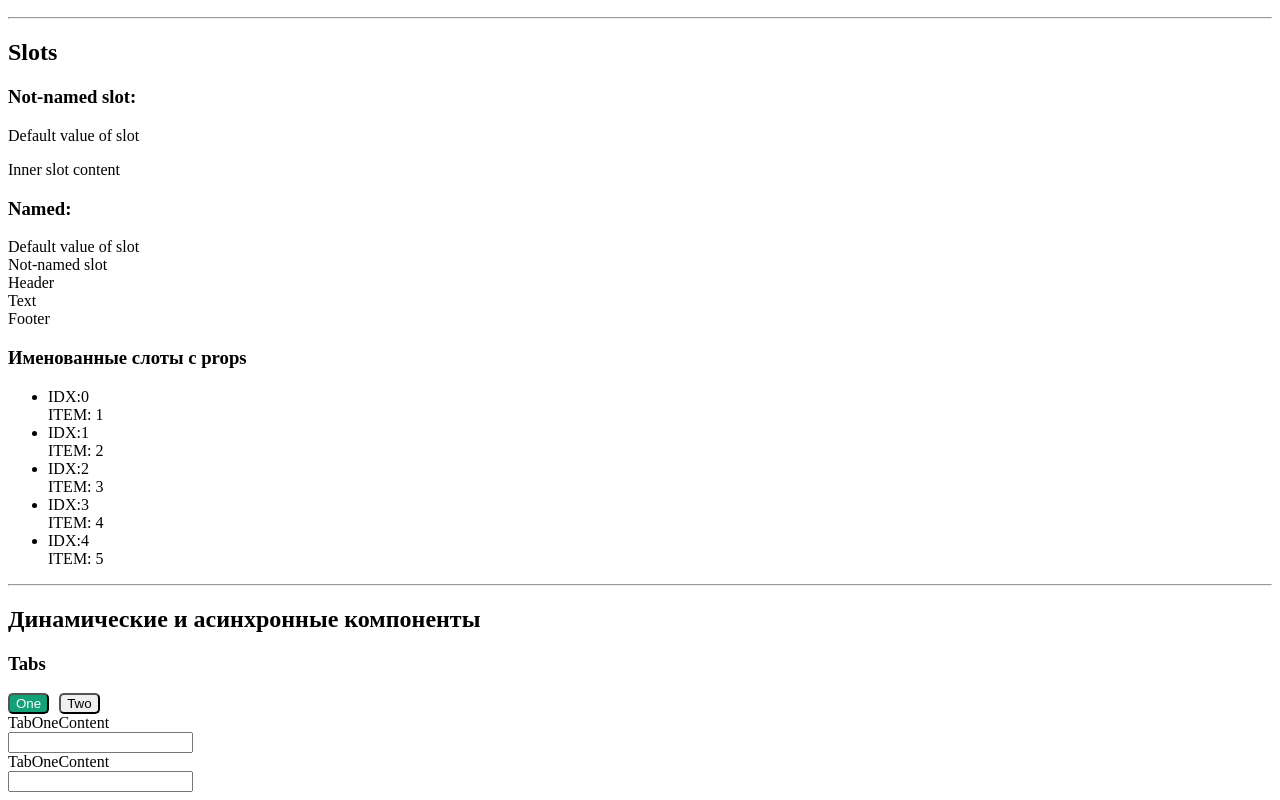
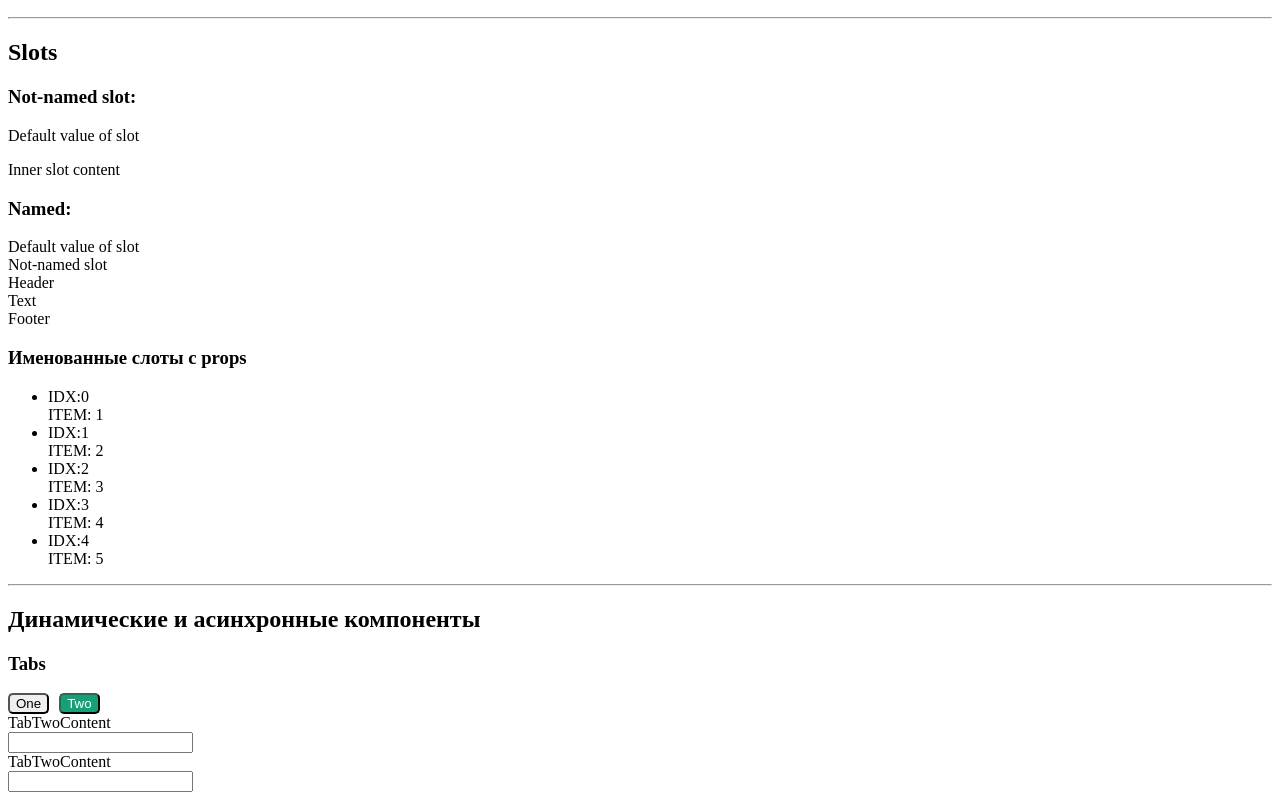
Before and after one commit to bamfl/vue, a Vue app in the folder module-06-vue-components/: page / in a window 1280 px wide. Shown: the part 238-1038 px from the top of the page. Built offline with nearby package versions, Linux system fonts and the light colour scheme.

Commit message:
feat: add get and set for computed

```diff
--- a/module-06-vue-components/src/App.vue
+++ b/module-06-vue-components/src/App.vue
@@ -126,9 +126,17 @@ export default {
     },
   },
   computed: {
-    activeTabComponentName() {
-      return `Tab${this.activeTab}Content`;
+    activeTabComponentName: {
+      get() {
+        return `Tab${this.activeTab}Content`;
+      },
+      set(value) {
+        this.activeTab = value;
+      },
     },
+  },
+  mounted() {
+    this.activeTabComponentName = 'Two';
   },
 };
 </script>
```
